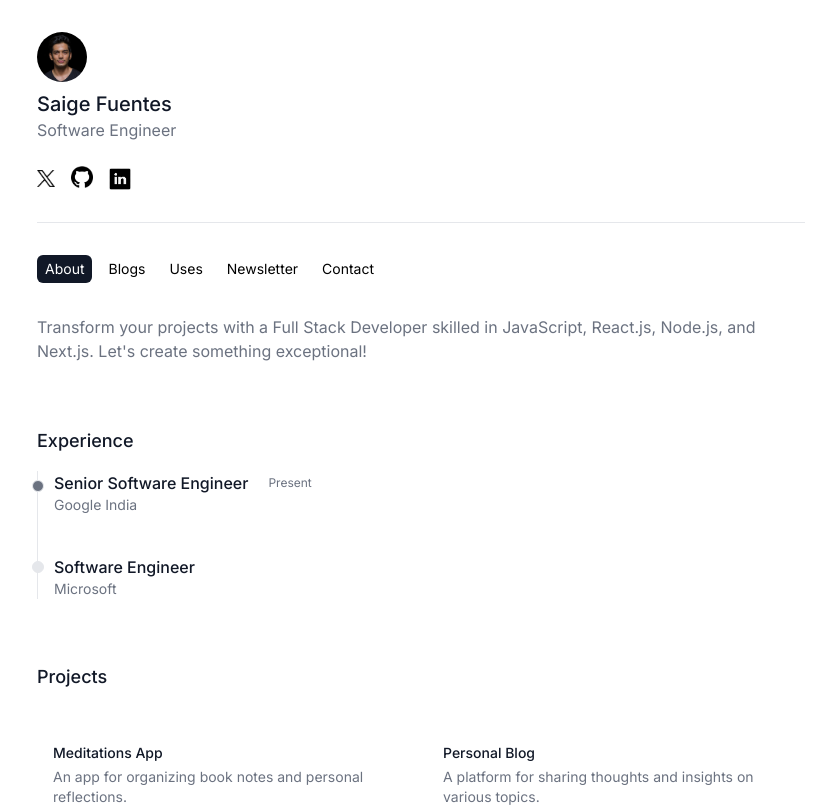
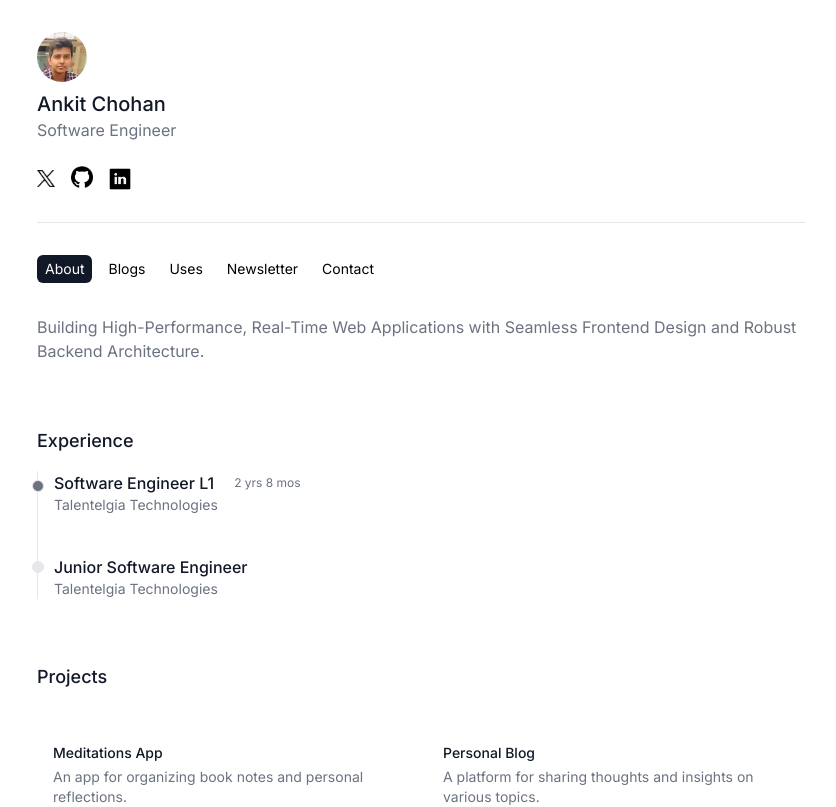
Before and after one commit to Ank61/portfolio, a Next.js app: page / in a window 1280 px wide. Shown: the top 807 px of the page, without its empty margins (219-1055 px from the left). Built offline with nearby package versions, Linux system fonts and the light colour scheme.

Commit message:
added new changes

```diff
--- a/components/aboutSection.js
+++ b/components/aboutSection.js
@@ -64,9 +64,8 @@ export default function AboutSection() {
     >
       <div>
         <p className="text-gray-500">
-          Transform your projects with a Full Stack Developer skilled in
-          JavaScript, React.js, Node.js, and Next.js. Let{"'"}s create something
-          exceptional!
+          Building High-Performance, Real-Time Web Applications with Seamless
+          Frontend Design and Robust Backend Architecture.
         </p>
       </div>
       <div className="mt-16">
@@ -76,23 +75,23 @@ export default function AboutSection() {
             <div className="flex flex-row items-center gap-2">
               <div className="absolute w-3 h-3 bg-gray-500 rounded-full mt-1.5 -start-1.5 border "></div>
               <div className="text-md font-medium text-gray-900">
-                Senior Software Engineer
+                Software Engineer L1
               </div>
               <div className="inline-block ml-2  text-xs rounded-full px-1 py-0  text-gray-500">
-                Present
+              2 yrs 8 mos
               </div>
             </div>
             <div className="mb-4 text-sm font-normal text-gray-500">
-              Google India
+              Talentelgia Technologies
             </div>
           </li>
           <li className="mb-10 ms-4">
             <div className="absolute w-3 h-3 bg-gray-200 rounded-full mt-1.5 -start-1.5 border "></div>
             <div className="text-md font-medium text-gray-900">
-              Software Engineer
+              Junior Software Engineer
             </div>
             <div className="mb-4 text-sm font-normal text-gray-500">
-              Microsoft
+              Talentelgia Technologies
             </div>
           </li>
         </ol>
--- a/components/profile.js
+++ b/components/profile.js
@@ -1,11 +1,11 @@
 import Image from "next/image";
-import ProfileImage from "../images/image.png";
+import ProfileImage from "../images/Ankit.jpeg";
 
 export default function Profile (){
     return(
         <div>
-            <Image width="120" height="200" decoding="async" src={ProfileImage} loading="lazy"  alt="Profile" className="rounded-full object-fit w-[50px] h-[50px]"/>
-            <h1 className="font-medium text-gray-900 mt-2 text-xl font-heading">Saige Fuentes</h1>
+            <Image width="120" height="200" decoding="async" src={ProfileImage} loading="lazy"  alt="Ankit Chohan" className="rounded-full object-fit w-[50px] h-[50px]"/>
+            <h1 className="font-medium text-gray-900 mt-2 text-xl font-heading">Ankit Chohan</h1>
             <p className="text-gray-500">Software Engineer</p>
         </div>
     )
--- a/components/social.js
+++ b/components/social.js
@@ -7,7 +7,7 @@ export default function Social() {
   return (
     <div className="flex flex-row justify-between items-center mt-6">
       <div className="flex flex-row gap-x-3">
-        <a target="_blank" rel="noreferrer" href="#">
+        <a target="_blank" rel="noreferrer" href="https://x.com/AnkitChohan61">
           <Image
             alt="Twitter"
             loading="lazy"
@@ -20,7 +20,7 @@ export default function Social() {
             className="mt-1 "
           />
         </a>
-        <a target="_blank" rel="noreferrer" href="#">
+        <a target="_blank" rel="noreferrer" href="https://github.com/Ank61">
           <Image
             alt="Github"
             loading="lazy"
@@ -33,7 +33,7 @@ export default function Social() {
             className="ml-1"
           />
         </a>
-        <a target="_blank" rel="noreferrer" href="#">
+        <a target="_blank" rel="noreferrer" href="https://www.linkedin.com/in/ankitchohan61/">
           <Image
             alt="Linkedin"
             loading="lazy"
```
Also changed, not shown: images/Ankit.jpeg (added).
